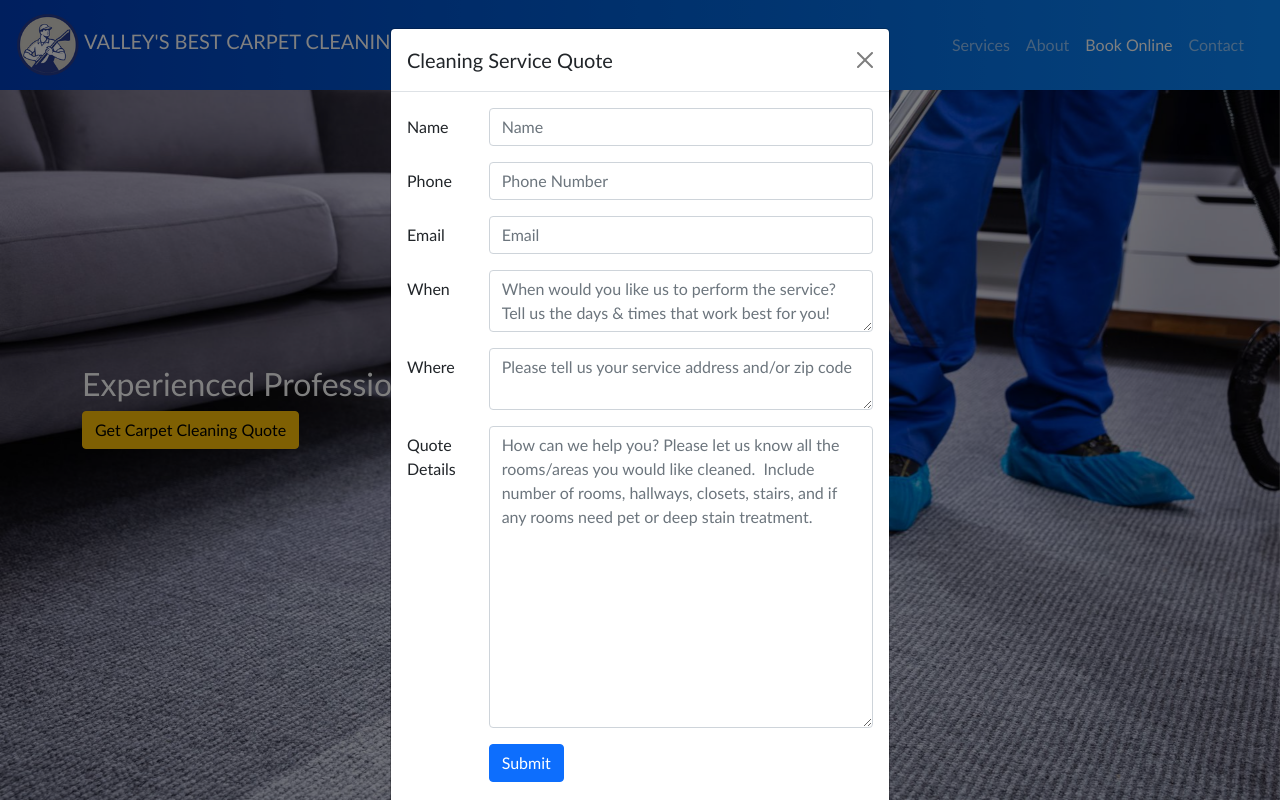
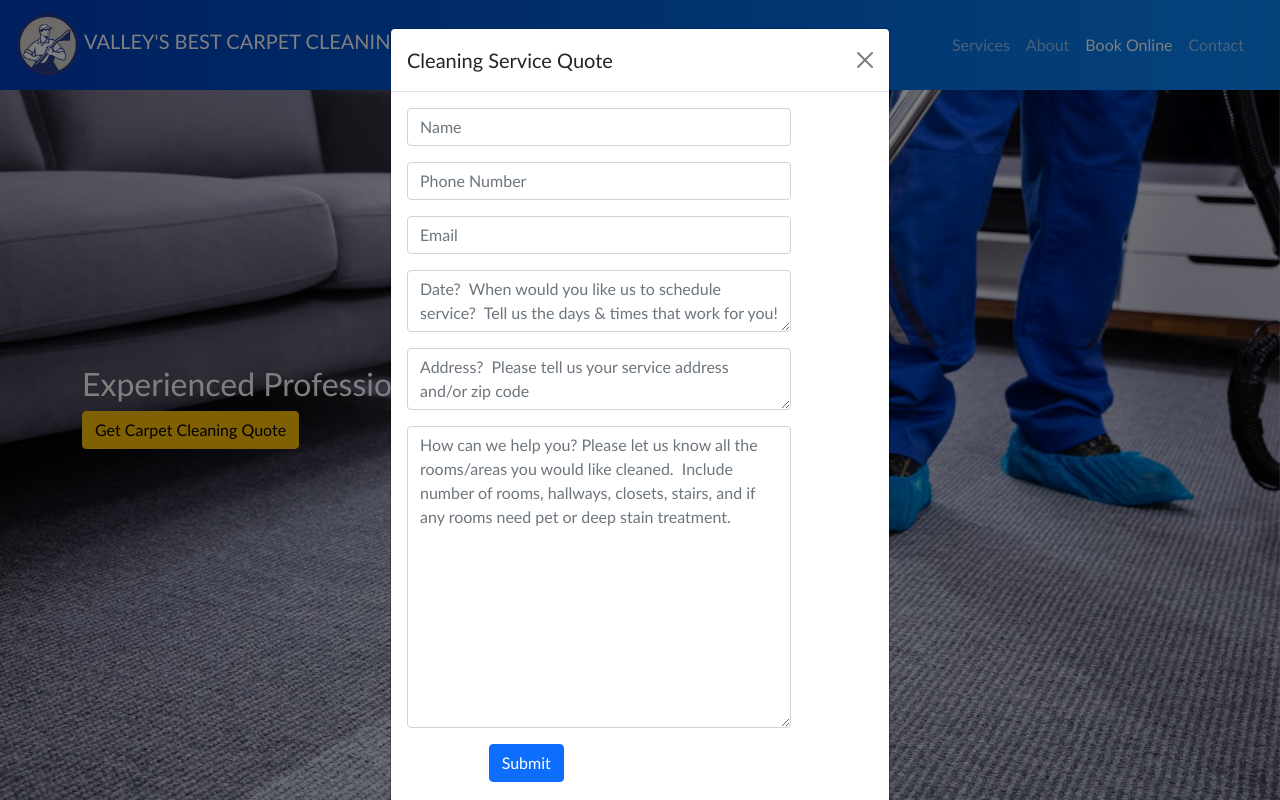
Before and after one commit to tksnate/carpet-cleaning-website, a React (Create React App) app: page / in a window 1280 px wide. Both pictures are taken after a click on the button "Get Carpet Cleaning Quote". Shown: the top 800 px of the page. Built offline with nearby package versions, Linux system fonts and the light colour scheme.

Commit message:
modal update

```diff
--- a/src/components/ContactForm.js
+++ b/src/components/ContactForm.js
@@ -24,7 +24,7 @@ const ContactForm = () => {
     >
       <Form>
         <FormGroup row>
-          <Label htmlFor="name" md="2">
+          <Label htmlFor="name" md="2" hidden>
             Name
           </Label>
           <Col md="10">
@@ -35,7 +35,7 @@ const ContactForm = () => {
           </Col>
         </FormGroup>
         <FormGroup row>
-          <Label htmlFor="phoneNum" md="2">
+          <Label htmlFor="phoneNum" md="2" hidden>
             Phone
           </Label>
           <Col md="10">
@@ -50,7 +50,7 @@ const ContactForm = () => {
           </Col>
         </FormGroup>
         <FormGroup row>
-          <Label htmlFor="email" md="2">
+          <Label htmlFor="email" md="2" hidden>
             Email
           </Label>
           <Col md="10">
@@ -66,7 +66,7 @@ const ContactForm = () => {
           </Col>
         </FormGroup>
         <FormGroup row>
-          <Label htmlFor="when" md="2">
+          <Label htmlFor="when" md="2" hidden>
             When
           </Label>
           <Col md="10">
@@ -75,12 +75,12 @@ const ContactForm = () => {
               as="textarea"
               rows="2"
               className="form-control"
-              placeholder="When would you like us to perform the service?  Tell us the days & times that work best for you!"
+              placeholder="Date?  When would you like us to schedule service?  Tell us the days & times that work for you!"
             />
           </Col>
         </FormGroup>
         <FormGroup row>
-          <Label htmlFor="where" md="2">
+          <Label htmlFor="where" md="2" hidden>
             Where
           </Label>
           <Col md="10">
@@ -89,12 +89,12 @@ const ContactForm = () => {
               as="textarea"
               rows="2"
               className="form-control"
-              placeholder="Please tell us your service address and/or zip code"
+              placeholder="Address?  Please tell us your service address and/or zip code"
             />
           </Col>
         </FormGroup>
         <FormGroup row>
-          <Label htmlFor="quote" md="2">
+          <Label htmlFor="quote" md="2" hidden>
             Quote Details
           </Label>
           <Col md="10">
--- a/src/components/TextBox.js
+++ b/src/components/TextBox.js
@@ -31,8 +31,8 @@ const TextBox = () => {
       <Col sm="6">
         <Card>
           <CardImg
-            top
             width="100%"
+            style={{ height: "auto" }}
             src={coupon2}
             alt="Carpet Cleaning Coupon Discount Phoenix, AZ"
           />
--- /dev/null
+++ b/src/components/TextBoxThree.js
@@ -0,0 +1,60 @@
+import {
+  Col,
+  Row,
+  Card,
+  CardImg,
+  CardHeader,
+  CardTitle,
+  CardBody,
+  CardFooter,
+  CardText,
+  Button,
+  Container,
+} from "reactstrap";
+import googleReview from "../app/assets/img/google5.png";
+import reviewPic from "../app/assets/img/gog5.png";
+import reviewPic2 from "../app/assets/img/gog500.png";
+
+const TextBoxThree = () => {
+  return (
+    <Row className="homeTextTwo">
+      {/* <div className="d-flex"> */}
+      <Col sm="3">
+        <img
+          src={reviewPic}
+          alt="5-Star Customer Review of Cleaning Company"
+          style={{ width: "200px" }}
+        />
+      </Col>
+      <Col sm="9">
+        <Card className="mr-5">
+          <CardBody className="mr-3">
+            {" "}
+            <CardText>
+              "We use{" "}
+              <span className="text-primary bold">
+                Valley's Best Carpet & Tile Cleaning
+              </span>{" "}
+              yesterday. The tech arrived on time and was knowledgeable. The
+              quote I got on the phone was the price I paid. No hidden fees!!
+              <span className="bold">
+                {" "}
+                Carpet and tile look amazing. Would definitely recommend.
+              </span>{" "}
+              We wil be using them again!!"
+            </CardText>
+            <Button color="primary" href="contact">
+              Contact Us Today
+            </Button>
+          </CardBody>
+          <CardFooter className="bold">
+            Customer Testimonial - 5-Star Google Review
+          </CardFooter>
+        </Card>
+      </Col>
+      {/* </div> */}
+    </Row>
+  );
+};
+
+export default TextBoxThree;
--- a/src/components/TextBoxTwo.js
+++ b/src/components/TextBoxTwo.js
@@ -1,6 +1,4 @@
 import React from "react";
-import Bootstrap from "bootstrap";
-import { img } from "bootstrap";
 import {
   Col,
   Row,
--- a/src/features/display/heroParallax.js
+++ b/src/features/display/heroParallax.js
@@ -4,7 +4,7 @@ import "bootstrap/dist/css/bootstrap.min.css";
 import React from "react";
 import HeroModal from "../quotes/CarpetCleaningQuote";
 
-const ImageParallax = () => {
+const HeroParallax = () => {
   return (
     <>
       <Parallax
@@ -26,4 +26,4 @@ const ImageParallax = () => {
   );
 };
 
-export default ImageParallax;
+export default HeroParallax;
--- a/src/features/quotes/CarpetCleaningQuote.js
+++ b/src/features/quotes/CarpetCleaningQuote.js
@@ -34,9 +34,9 @@ class HeroModal extends React.Component {
             <ContactForm />
             You can also call or text us!
             <br />
-            <span className="bold">TEXT:</span> 623-277-6461
-            <br />
-            <span className="bold">CALL:</span> 602-699-4822
+            <span className="bold">TEXT: </span> 623-277-6461{" "}
+            <span>&nbsp;</span>&nbsp;&nbsp;
+            <span className="bold">CALL: </span> 602-699-4822
           </ModalBody>
         </Modal>
       </div>
--- a/src/pages/HomePage.js
+++ b/src/pages/HomePage.js
@@ -1,67 +1,19 @@
-import { Container, Col, Row, Card, CardImg } from "reactstrap";
-import ImageParallax from "../features/display/heroParallax";
+import { Container } from "reactstrap";
+import HeroParallax from "../features/display/heroParallax";
 import ImageParallaxTwo from "../features/display/heroParallaxTwo";
 import ImageParallaxThree from "../features/display/heroParallaxThree";
 import TextBox from "../components/TextBox";
 import TextBoxTwo from "../components/TextBoxTwo";
+import TextBoxThree from "../components/TextBoxThree";
 
 const HomePage = () => {
   return (
     <Container className="homePage">
-      <ImageParallax />
+      <HeroParallax />
       <TextBox />
       <ImageParallaxThree />
-      <TextBoxTwo />
+      <TextBoxThree />
       <ImageParallaxTwo />
-      {/* <Row className="row-content paralHead">
-        <Col>
-          <h1>
-            Professional Carpet Cleaning Services in Glendale, AZ and all
-            surrounding cities of Phoenix, AZ
-          </h1>
-        </Col>
-      </Row>
-      <Row className="row-content">
-        <Col sm="6">
-          <h2>
-            You can't have a beautiful and healthy home without clean carpet!
-          </h2>
-          <ul>
-            <li>Experienced Professionals</li>
-            <li>Accredited & Insured</li>
-            <li>Affordable Prices</li>
-            <li>Reliable Service</li>
-            <li>No Hidden Fees</li>
-            <li>Hundreds of 5-Star Reviews</li>
-          </ul>
-        </Col>
-        <Col sm="6">
-          <Card>
-            <CardImg
-              top
-              width="100%"
-              src={coupon2}
-              alt="Carpet Cleaning Coupon Discount Phoenix, AZ"
-            />
-          </Card>
-        </Col>
-      </Row>
-      <Row className="row-content">
-        <Col sm="6">
-          <h2>Carpet Stain Removal & Odor Removal Expert Services</h2>
-        </Col>
-        <Col sm="6">
-          <h3>Our Standard Carpet Fiber Cleaning Process Includes:</h3>
-          <ul>
-            <li>Pre-Treatment for Stains</li>
-            <li>Rinse Deodorizer for Odors</li>
-            <li>Powerful Truck-Mounted Machine</li>
-            <li>No Left Over Residue</li>
-            <li>Hight-Temperature / High-Pressure</li>
-          </ul>
-        </Col>
-      </Row>
-      <DisplayList /> */}
     </Container>
   );
 };
```
Also changed, not shown: src/app/assets/img/gog5.png.
